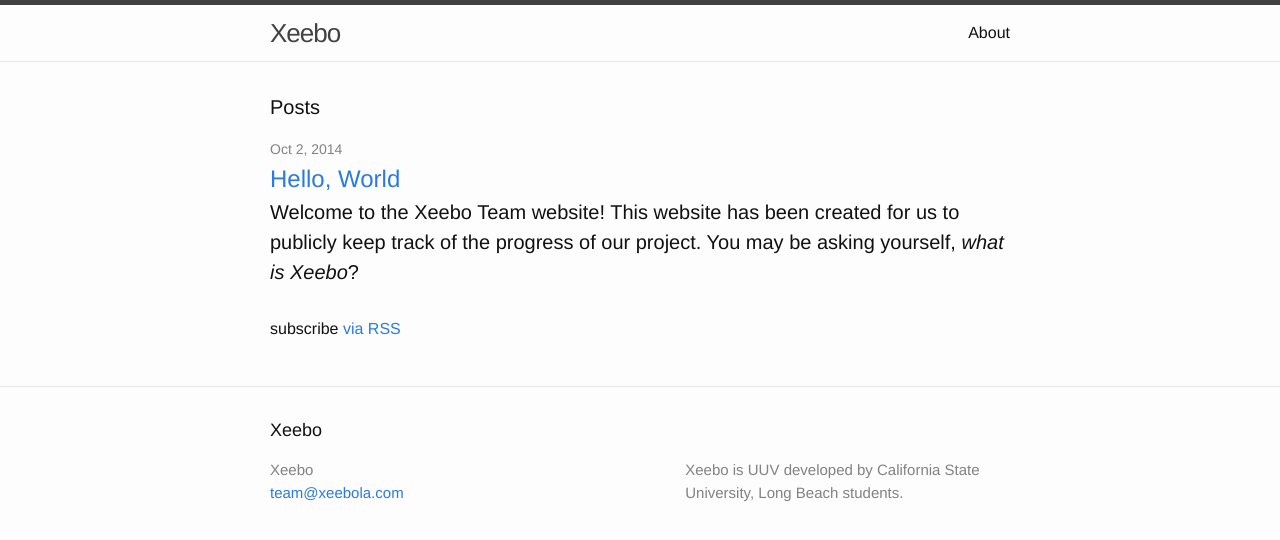
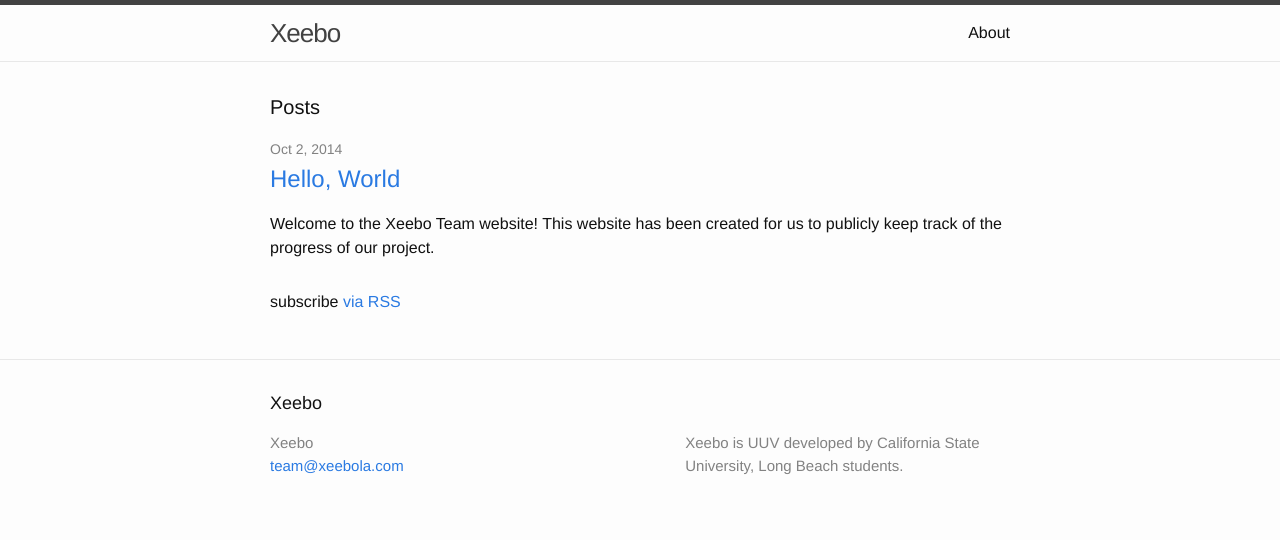
Before and after one commit to vartan/Xeebo, a Jekyll site: the page built from index.html, in a window 1280 px wide. Shown: the top 540 px of the page. Built offline with Jekyll 4.4.1, drawn with Linux system fonts in a browser that asks for light colours.

Commit message:
added first post

```diff
--- a/_posts/2014-10-02-hello-world.markdown
+++ b/_posts/2014-10-02-hello-world.markdown
@@ -2,11 +2,11 @@
 layout: post
 title:  "Hello, World"
 date:   2014-10-02 22:38:36
-categories: jekyll update
+categories: uncategorized
 ---
-Welcome to the Xeebo Team website! This website has been created for us to publicly keep track of the progress of our project. You may be asking yourself, *what is Xeebo*?
+Welcome to the Xeebo Team website! This website has been created for us to publicly keep track of the progress of our project.
 
-Xeebo is an **Unmanned Underwater Vehicle** which is being designed by undergraduate Senior Project students at California State University, Long Beach. The current Computer Engineering team consists of the following members:
+You may be asking yourself, *what is Xeebo*? Xeebo is an **Unmanned Underwater Vehicle** which is being designed by undergraduate Senior Project students at California State University, Long Beach. The current Computer Engineering team consists of the following members:
 
 
 * [Brent](mailto:brent@xeebola.com)
--- a/index.html
+++ b/index.html
@@ -11,8 +11,9 @@
         <span class="post-meta">{{ post.date | date: "%b %-d, %Y" }}</span>
 
         <h2>
-          <a class="post-link" href="{{ post.url | prepend: site.baseurl }}">{{ post.title }}</a> <small>{{ post.excerpt }}</small>
+          <a class="post-link" href="{{ post.url | prepend: site.baseurl }}">{{ post.title }}</a>
         </h2>
+        <p>{{ post.excerpt }}</p>
       </li>
     {% endfor %}
   </ul>
```
